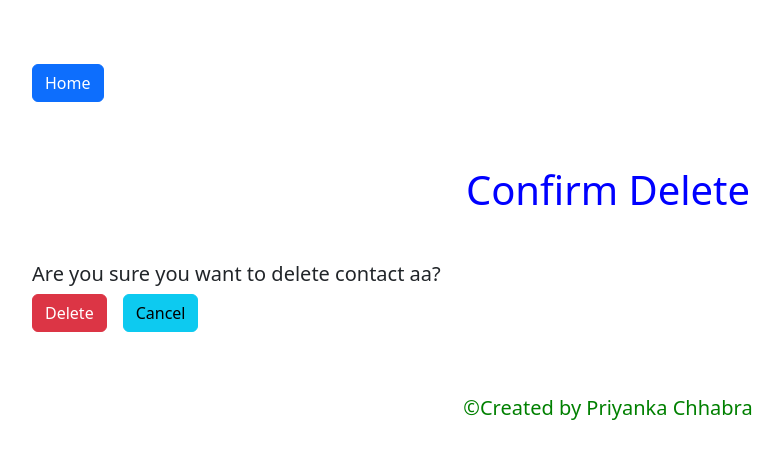
After one commit to priyankachhabra1712/priyanka_chhabra, a Django app: page /delete_contact/2 in a window 1280 px wide. The commit adds this page. Shown: the top 459 px of the page, without its empty margins (32-815 px from the left). Run offline with Django 4.2, Linux system fonts and the light colour scheme; data comes from the database, SQL or seed files in the repository; both versions use the stored data as it was after the commit; some libraries are stand-ins or nearby versions.

Commit message:
added delete functionality

```diff
--- a/app_cma/templates/base.html
+++ b/app_cma/templates/base.html
@@ -13,7 +13,7 @@
   </head>
   <body>
     <div  style="margin: 5%;">
-        <button onclick="window.location.href = '/'" class="btn btn-primary"  data-bs-toggle="tab" type="button" role="tab" aria-selected="true">Home</button>
+        <button onclick="window.location.href = '/'" class="btn btn-primary"  >Home</button>
     </div>
     <div style="margin: 5%;">
         {% block content %}
--- a/app_cma/templates/contact_add.html
+++ b/app_cma/templates/contact_add.html
@@ -1,7 +1,7 @@
 {% extends 'base.html' %}
 
 
-{% block title %} Contact Management {% endblock %}
+{% block title %} Contact Management | Add Contact {% endblock %}
 
 {% block content %}
 <div class="container">
--- /dev/null
+++ b/app_cma/templates/delete_contact.html
@@ -0,0 +1,22 @@
+{% extends 'base.html' %}
+
+{% block title %} Contact Management | Confirm Delete {% endblock %}
+
+{% block content %}
+
+<h1 style="text-align: center; color: blue;" class="mb-5">Confirm Delete</h1>
+{% if messages %}
+  {% for message in messages %}
+  <div class="alert alert-warning alert-dismissible fade show" role="alert">
+    <strong>{{ message }}</strong>
+    <button type="button" class="btn-close" data-bs-dismiss="alert" aria-label="Close"></button>
+  </div>
+  {% endfor %}
+{% endif %}
+<h5 style="text-align: left;" class="mb-2">Are you sure you want to delete contact {{ curr_contact.contact_name }}?</h5>
+    <div style="display: flex; justify-content: left;">
+    <a href="{% url 'delete' curr_contact.id %}" class="btn btn-danger ">Delete</a>
+    <button style= "margin-left:16px;" onclick="window.location.href = '/'" class="btn btn-info" >Cancel</button>
+</div>
+
+{% endblock %}
--- a/app_cma/urls.py
+++ b/app_cma/urls.py
@@ -5,4 +5,6 @@ urlpatterns = [
     path('', views.landing_page, name='landing_page'),
     path('contact_add', views.contact_add, name='contact_add'),
     path('show_details/<contact_id>', views.show_details, name='show_details'),
+    path('delete_contact/<contact_id>', views.delete_contact, name='delete_contact'),
+    path('delete/<contact_id>', views.delete, name='delete')
     ]
--- a/app_cma/views.py
+++ b/app_cma/views.py
@@ -11,6 +11,16 @@ def landing_page(request):
 def create_time():
     time = datetime.datetime.now().strftime('%b %d, %Y, %H:%M')
     return time
+
+
+def delete_contact(request, contact_id):
+    curr_contact = Contacts.objects.get(pk=contact_id)
+    return render(request, 'delete_contact.html', {'curr_contact': curr_contact})
+
+def delete(request, contact_id):
+    curr_contact = Contacts.objects.get(pk=contact_id)
+    curr_contact.delete()
+    return redirect('landing_page')
 
 def contact_add(request):
     if request.method == 'POST':
```
Also changed, not shown: app_cma/templates/show_details.html (+5 -4 lines), db.sqlite3.
